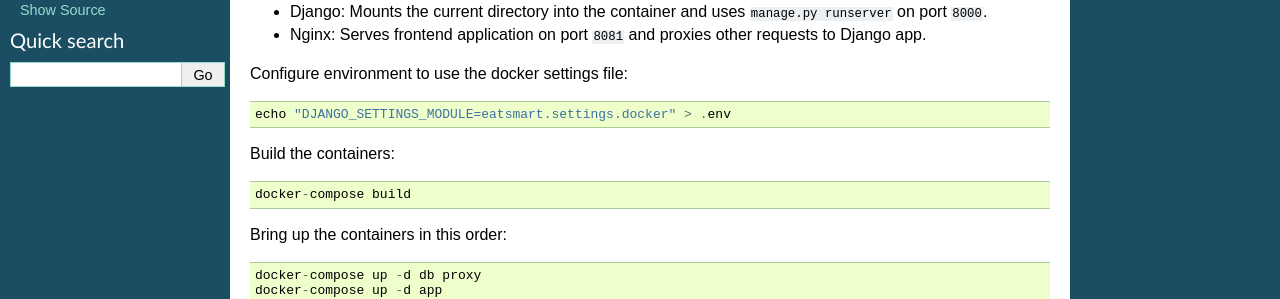
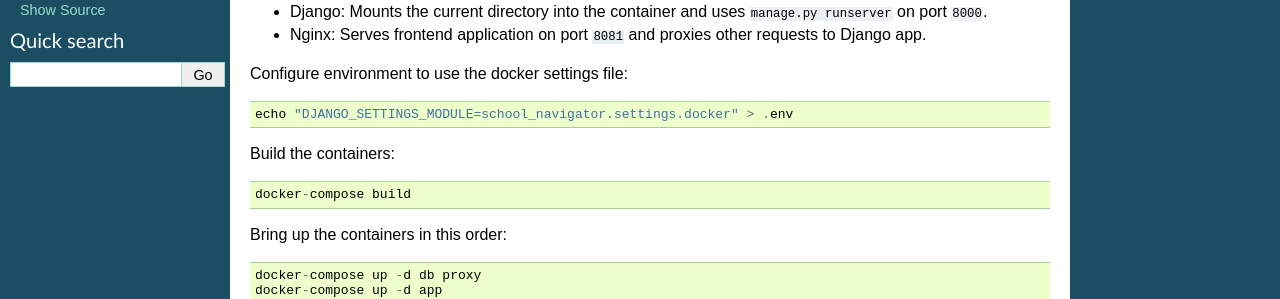
Before and after one commit to codefordurham/school-navigator, a Sphinx documentation site: the page built from docs/docker.rst, in a window 1280 px wide. Shown: the part 302-601 px from the top of the page. Built offline with Sphinx 7.4.7, drawn with Linux system fonts in a browser that asks for light colours.

Commit message:
fix docker setup

```diff
--- a/docker-compose.yml
+++ b/docker-compose.yml
@@ -2,7 +2,6 @@
 
 services:
   db:
-    restart: always
     image: mdillon/postgis:9.6-alpine
     volumes:
       - pgdata:/var/lib/postgresql/data
@@ -24,7 +23,6 @@
     depends_on:
       - db
   proxy:
-    restart: always
     image: nginx:stable-alpine
     build:
       context: .
--- a/docs/docker.rst
+++ b/docs/docker.rst
@@ -19,7 +19,7 @@
 
 Configure environment to use the docker settings file::
 
-  echo "DJANGO_SETTINGS_MODULE=eatsmart.settings.docker" > .env
+  echo "DJANGO_SETTINGS_MODULE=school_navigator.settings.docker" > .env
 
 Build the containers::
 
```
